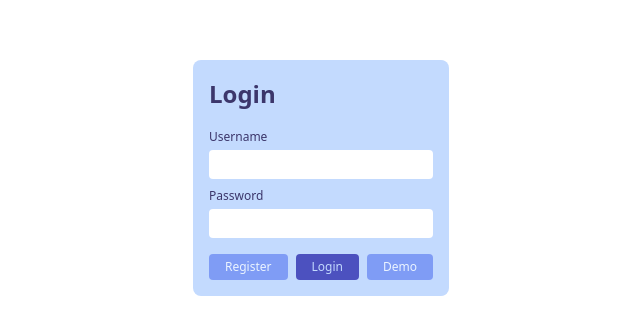
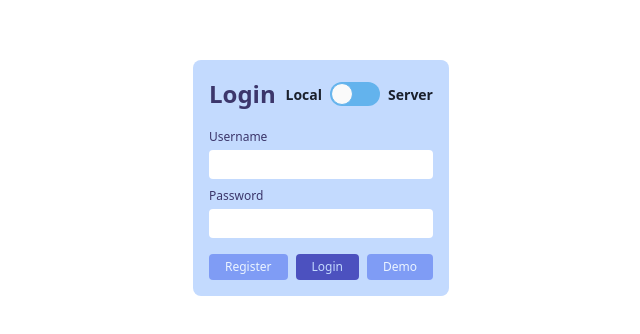
Before and after one commit to Devwulf/capstone-frontend, a React (Create React App) app: page / in a window 1280 px wide. Shown: the part 222-556 px from the top of the page, without its empty margins (319-959 px from the left). Built offline with nearby package versions, Linux system fonts and the light colour scheme.

Commit message:
Implemented local and server toggle

```diff
--- a/src/App.tsx
+++ b/src/App.tsx
@@ -2,7 +2,7 @@ import axios from "axios";
 import React from "react";
 import LoginPage from "./pages/LoginPage";
 import MainPage from "./pages/MainPage";
-import { AuthContext } from "./utils/Context";
+import { AuthContext, BaseUrlContext } from "./utils/Context";
 
 type AppProps = {
 
@@ -10,6 +10,7 @@ type AppProps = {
 
 type AppState = {
     token: string;
+    baseUrl: string;
 }
 
 export default class App extends React.Component<AppProps, AppState> {
@@ -17,15 +18,19 @@ export default class App extends React.Component<AppProps, AppState> {
         super(props);
 
         this.state = {
-            token: ""
+            token: "",
+            baseUrl: ""
         };
 
         this.setToken = this.setToken.bind(this);
+        this.setBaseUrl = this.setBaseUrl.bind(this);
     }
 
     async setToken(token: string): Promise<void> {
+        const { baseUrl } = this.state;
+
         try {
-            const res = await axios.get("http://localhost:5000/auth/token", {
+            const res = await axios.get(`${baseUrl}/auth/token`, {
                 headers: {
                     "X-Access-Tokens": token
                 }
@@ -41,10 +46,15 @@ export default class App extends React.Component<AppProps, AppState> {
         }
     }
 
+    async setBaseUrl(baseUrl: string): Promise<void> {
+        this.setState({baseUrl: baseUrl});
+    }
+
     render(): JSX.Element {
-        const { token } = this.state;
+        const { token, baseUrl } = this.state;
         return (
             <AuthContext.Provider value={{token: token, setToken: this.setToken}}>
+                <BaseUrlContext.Provider value={{baseUrl: baseUrl, setBaseUrl: this.setBaseUrl}}>
                     <div className="App">
                         {(!token &&
                             <LoginPage />
@@ -53,6 +63,7 @@ export default class App extends React.Component<AppProps, AppState> {
                             <MainPage />
                         )}
                     </div>
+                </BaseUrlContext.Provider>
             </AuthContext.Provider>
         );
     }
--- a/src/components/Policies.tsx
+++ b/src/components/Policies.tsx
@@ -2,7 +2,7 @@ import React, { useContext } from "react";
 import Scrollbars from "react-custom-scrollbars-2";
 import { DummyPoliciesModel, IPoliciesModel, PoliciesModel, PoliciesSchema, Team } from "../models/Policies";
 import { PolicyModel, PolicySchema } from "../models/Policy";
-import { AccuracyContext, AccuracyContextType, AuthContext, AuthContextType, PolicyContext, TeamContext, TeamContextType } from "../utils/Context";
+import { AccuracyContext, AccuracyContextType, AuthContext, AuthContextType, BaseUrlContext, BaseUrlContextType, PolicyContext, TeamContext, TeamContextType } from "../utils/Context";
 import { Action } from "../utils/Enums";
 import { setStateAsync } from "../utils/Helpers";
 import Policy from "./Policy";
@@ -13,6 +13,7 @@ type PoliciesProps = {
     teamContext: TeamContextType;
     accuracyContext: AccuracyContextType;
     authContext: AuthContextType;
+    baseUrlContext: BaseUrlContextType;
 }
 
 type PoliciesState = {
@@ -28,10 +29,11 @@ class PoliciesInner extends React.Component<PoliciesProps, PoliciesState> {
     constructor(props: PoliciesProps) {
         super(props);
 
+        const baseUrl = props.baseUrlContext.baseUrl;
         this.state = {
-            currentPolicies: new PoliciesModel(),
-            bestPolicies: new PoliciesModel(),
-            nextPolicies: new PoliciesModel(),
+            currentPolicies: new PoliciesModel(baseUrl),
+            bestPolicies: new PoliciesModel(baseUrl),
+            nextPolicies: new PoliciesModel(baseUrl),
             pastPolicies: [],
             isLoading: true,
             correctCount: 0
@@ -129,7 +131,7 @@ class PoliciesInner extends React.Component<PoliciesProps, PoliciesState> {
                                                 <PolicyState state={policy.state} selectedAction={policy} actions={pastPolicies[index].policies} isDisabled />
                                             ) ||
                                             (policy.state !== nextState && index >= pastPolicies.length &&
-                                                <PolicyState state={policy.state} selectedAction={policy} />
+                                                <PolicyState state={policy.state} selectedAction={policy} isDisabled />
                                             )}
                                         </div>
                                     ))}
@@ -147,8 +149,9 @@ export default function Policies(): JSX.Element {
     const team = useContext(TeamContext);
     const accuracy = useContext(AccuracyContext);
     const auth = useContext(AuthContext);
+    const baseUrl = useContext(BaseUrlContext);
 
     return (
-        <PoliciesInner teamContext={team} accuracyContext={accuracy} authContext={auth} />
+        <PoliciesInner teamContext={team} accuracyContext={accuracy} authContext={auth} baseUrlContext={baseUrl} />
     );
 }
--- /dev/null
+++ b/src/components/ToggleBaseUrl.tsx
@@ -0,0 +1,46 @@
+import React from "react";
+import Toggle from "react-toggle";
+import { Team } from "../models/Policies";
+import Configuration from "../utils/Configuration";
+import { BaseUrlContext, TeamContext } from "../utils/Context";
+
+type ToggleBaseUrlProps = {
+
+}
+
+type ToggleBaseUrlState = {
+
+}
+
+export default class ToggleBaseUrl extends React.Component<ToggleBaseUrlProps, ToggleBaseUrlState> {
+    constructor(props: ToggleBaseUrlProps) {
+        super(props);
+
+        this.state = {
+
+        };
+    }
+
+    render(): JSX.Element {
+        return (
+            <BaseUrlContext.Consumer>
+                {({baseUrl, setBaseUrl}) => (
+                    <div className="flex items-center">
+                        <label htmlFor="" className="flex items-center">
+                            <span className="text-sm font-bold mr-2 text-gray-900">Local</span>
+                            <Toggle className="mr-2"
+                                icons={false}
+                                checked={baseUrl === Configuration.serverBaseUrl ? true : false}
+                                onChange={event => {
+                                    const url = event.target.checked ?
+                                        Configuration.serverBaseUrl : Configuration.localBaseUrl;
+                                    setBaseUrl(url);
+                                }} />
+                            <span className="text-sm font-bold text-gray-900">Server</span>
+                        </label>
+                    </div>
+                )}
+            </BaseUrlContext.Consumer>
+        );
+    }
+}
--- a/src/models/Policies.ts
+++ b/src/models/Policies.ts
@@ -16,17 +16,18 @@ export interface IPoliciesModel {
 }
 
 export class PoliciesModel implements IPoliciesModel {
-    private readonly baseUrl: string = "http://localhost:5000/api/policy";
+    private baseUrl: string;
     private policies: PoliciesSchema;
 
-    constructor(policies: PoliciesSchema = { policies: [] }) {
+    constructor(baseUrl: string, policies: PoliciesSchema = { policies: [] }) {
+        this.baseUrl = baseUrl;
         this.policies = policies;
     }
 
     async retrieveBestPolicies(token: string, team: Team = Team.Blue, state = 0, actions = "bKills"): Promise<void> {
         // Get policies from backend
         const policies: PolicySchema[] = [];
-        const url = `${this.baseUrl}/best?team=${Team[team]}&state=${state}&actions=${actions}`;
+        const url = `${this.baseUrl}/api/policy/best?team=${Team[team]}&state=${state}&actions=${actions}`;
         const res = await axios.get<PoliciesSchema>(url, {
             headers: {
                 "X-Access-Tokens": token
@@ -42,7 +43,7 @@ export class PoliciesModel implements IPoliciesModel {
     async retrieveNextPolicies(token: string, team: Team = Team.Blue, state = 0, action = "bKills"): Promise<void> {
         // Get policies from backend
         const policies: PolicySchema[] = [];
-        const url = `${this.baseUrl}/next?team=${Team[team]}&state=${state}&action=${action}`;
+        const url = `${this.baseUrl}/api/policy/next?team=${Team[team]}&state=${state}&action=${action}`;
         const res = await axios.get<PoliciesSchema>(url, {
             headers: {
                 "X-Access-Tokens": token
@@ -58,7 +59,7 @@ export class PoliciesModel implements IPoliciesModel {
     async retrieveStartPolicies(token: string, team: Team = Team.Blue): Promise<void> {
         // Get policies from backend
         const policies: PolicySchema[] = [];
-        const url = `${this.baseUrl}/start?team=${Team[team]}`;
+        const url = `${this.baseUrl}/api/policy/start?team=${Team[team]}`;
         const res = await axios.get<PoliciesSchema>(url, {
             headers: {
                 "X-Access-Tokens": token
--- a/src/pages/LoginPage.tsx
+++ b/src/pages/LoginPage.tsx
@@ -1,9 +1,11 @@
 import axios from "axios";
-import React from "react";
-import { AuthContext } from "../utils/Context";
+import React, { useContext } from "react";
+import ToggleBaseUrl from "../components/ToggleBaseUrl";
+import { AuthContext, AuthContextType, BaseUrlContext, BaseUrlContextType } from "../utils/Context";
 
 type LoginPageProps = {
-
+    authContext: AuthContextType;
+    baseUrlContext: BaseUrlContextType;
 }
 
 type LoginPageState = {
@@ -12,8 +14,7 @@ type LoginPageState = {
     isRegister: boolean;
 }
 
-export default class LoginPage extends React.Component<LoginPageProps, LoginPageState> {
-    static contextType = AuthContext;
+export class LoginPageInner extends React.Component<LoginPageProps, LoginPageState> {
     constructor(props: LoginPageProps) {
         super(props);
 
@@ -35,10 +36,11 @@ export default class LoginPage extends React.Component<LoginPageProps, LoginPage
     }
 
     async onRegister(): Promise<void> {
+        const { baseUrlContext } = this.props;
         const { username, password } = this.state;
 
         try {
-            const res = await axios.post("http://localhost:5000/auth/register", {
+            const res = await axios.post(`${baseUrlContext.baseUrl}/auth/register`, {
                 username: username,
                 password: password
             });
@@ -51,17 +53,18 @@ export default class LoginPage extends React.Component<LoginPageProps, LoginPage
     }
 
     async onLogin(): Promise<void> {
+        const { authContext, baseUrlContext } = this.props;
         const { username, password } = this.state;
 
         try {
-            const res = await axios.post("http://localhost:5000/auth/login", {}, {
+            const res = await axios.post(`${baseUrlContext.baseUrl}/auth/login`, {}, {
                 auth: {
                     username: username,
                     password: password
                 }
             });
             if (res.status === 200)
-                this.context.setToken(res.data["token"]);
+                authContext.setToken(res.data["token"]);
         } catch (err) {
             alert(`${err.response.status}: ${err.response.data}`);
         }
@@ -74,7 +77,10 @@ export default class LoginPage extends React.Component<LoginPageProps, LoginPage
             <div className="flex justify-center items-center w-screen h-screen">
                 {(!isRegister &&
                     <div className="flex flex-col p-4 rounded-lg bg-indigo-200 text-indigo-900">
-                        <span className="text-2xl font-bold mb-4">Login</span>
+                        <div className="flex flex-row justify-between items-center mb-4">
+                            <span className="text-2xl font-bold">Login</span>
+                            <ToggleBaseUrl />
+                        </div>
                         <div className="flex flex-col mb-2">
                             <label className="text-xs mb-1" htmlFor="">Username</label>
                             <input className="px-2 py-1 rounded-default text-sm"
@@ -103,7 +109,10 @@ export default class LoginPage extends React.Component<LoginPageProps, LoginPage
                 ) ||
                 (isRegister &&
                     <div className="flex flex-col p-4 rounded-lg bg-indigo-200 text-indigo-900">
-                        <span className="text-2xl font-bold mb-4">Register</span>
+                        <div className="flex flex-row justify-between items-center mb-4">
+                            <span className="text-2xl font-bold">Register</span>
+                            <ToggleBaseUrl />
+                        </div>
                         <div className="flex flex-col mb-2">
                             <label className="text-xs mb-1" htmlFor="">Username</label>
                             <input className="px-2 py-1 rounded-default text-sm"
@@ -136,3 +145,12 @@ export default class LoginPage extends React.Component<LoginPageProps, LoginPage
         );
     }
 }
+
+export default function LoginPage(): JSX.Element {
+    const auth = useContext(AuthContext);
+    const baseUrl = useContext(BaseUrlContext);
+
+    return (
+        <LoginPageInner authContext={auth} baseUrlContext={baseUrl} />
+    );
+}
--- /dev/null
+++ b/src/utils/Configuration.ts
@@ -0,0 +1,4 @@
+export default class Configuration {
+    public static readonly localBaseUrl: string = "http://localhost:5000";
+    public static readonly serverBaseUrl: string = "https://www.devwulfcodes.com";
+}
--- a/src/utils/Context.ts
+++ b/src/utils/Context.ts
@@ -61,3 +61,13 @@ export const AuthContext = React.createContext<AuthContextType>({
     token: "",
     setToken: token => { return; }
 });
+
+export type BaseUrlContextType = {
+    baseUrl: string;
+    setBaseUrl: (baseUrl: string) => void;
+}
+
+export const BaseUrlContext = React.createContext<BaseUrlContextType>({
+    baseUrl: "",
+    setBaseUrl: baseUrl => { return; }
+});
```
Also changed, not shown: src/components/TopBar.tsx (+7 -1 lines). Lines whose indentation alone changed are shown as unchanged.
